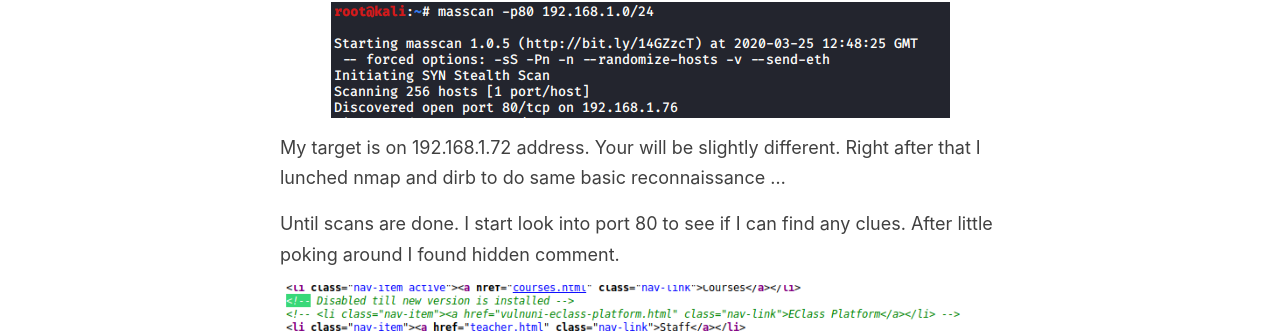
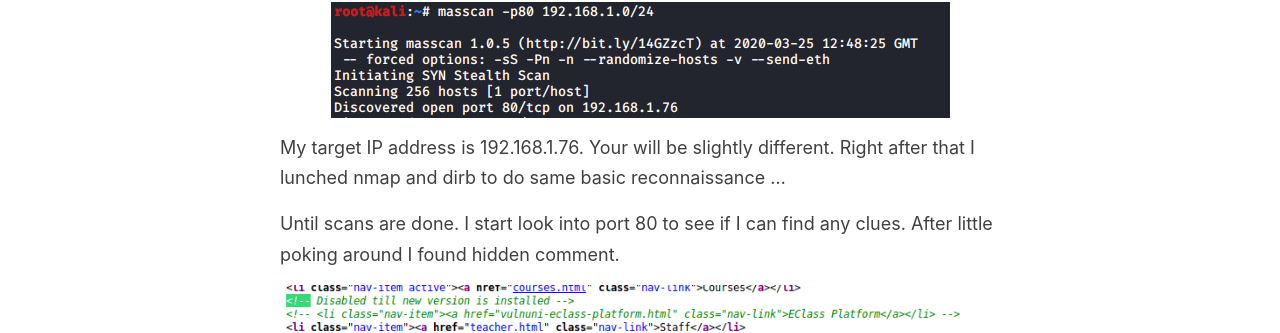
Before and after one commit to spyx/spyx.github.io, a Jekyll site: the page built from _posts/2020-3-27-vunlhub_vulnuni.md, in a window 1280 px wide and 900 px high. Shown: the part 363-696 px from the top of the window. Built offline with Jekyll 4.4.1, drawn with Linux system fonts in a browser that asks for light colours; emoji names are drawn with the system emoji font; comment, search, counter and statistics services are not loaded.

Commit message:
fix text in vulnuni

```diff
--- a/_posts/2020-3-27-vunlhub_vulnuni.md
+++ b/_posts/2020-3-27-vunlhub_vulnuni.md
@@ -8,7 +8,7 @@ HI all. Another day with another walkthrough. I started with masscan to identify
 
 ![](/images/vulnhub_vulnuni/masscan.png)
 
-My target is on 192.168.1.72 address. Your will be slightly different. Right after that I lunched nmap and dirb to do same basic reconnaissance ...
+My target IP address is 192.168.1.76. Your will be slightly different. Right after that I lunched nmap and dirb to do same basic reconnaissance ...
 
 Until scans are done. I start look into port 80 to see if I can find any clues.
 After little poking around I found hidden comment.
```
